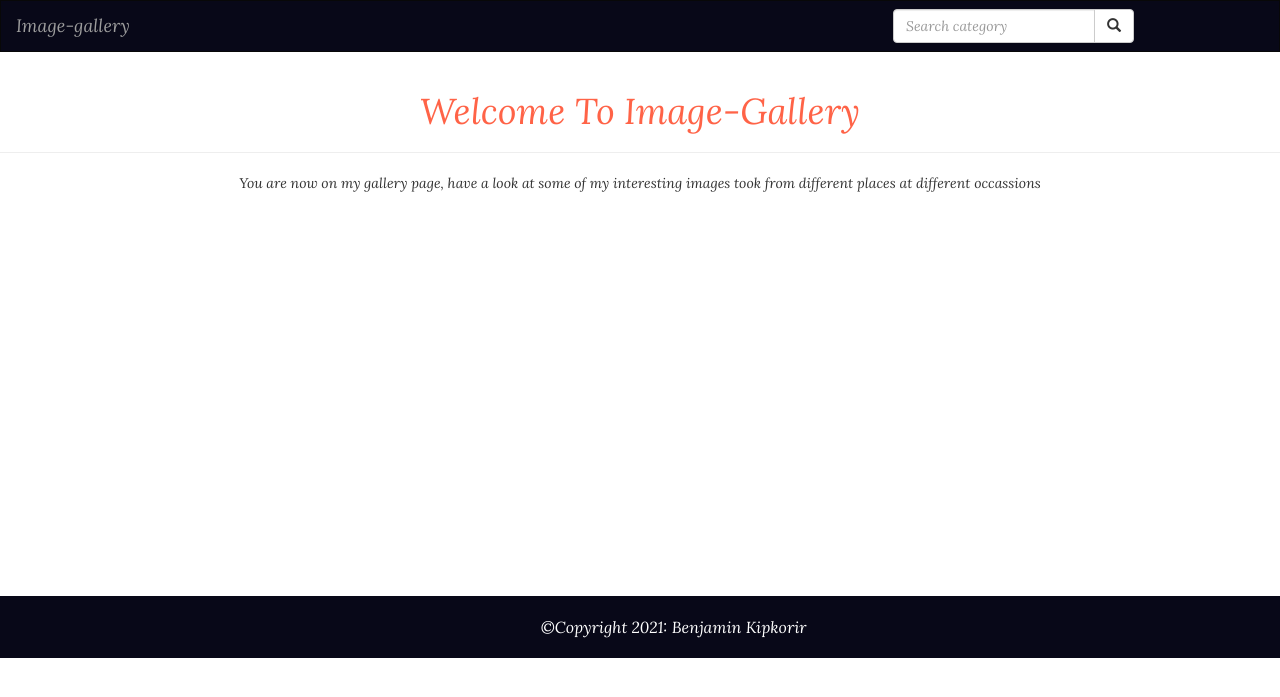
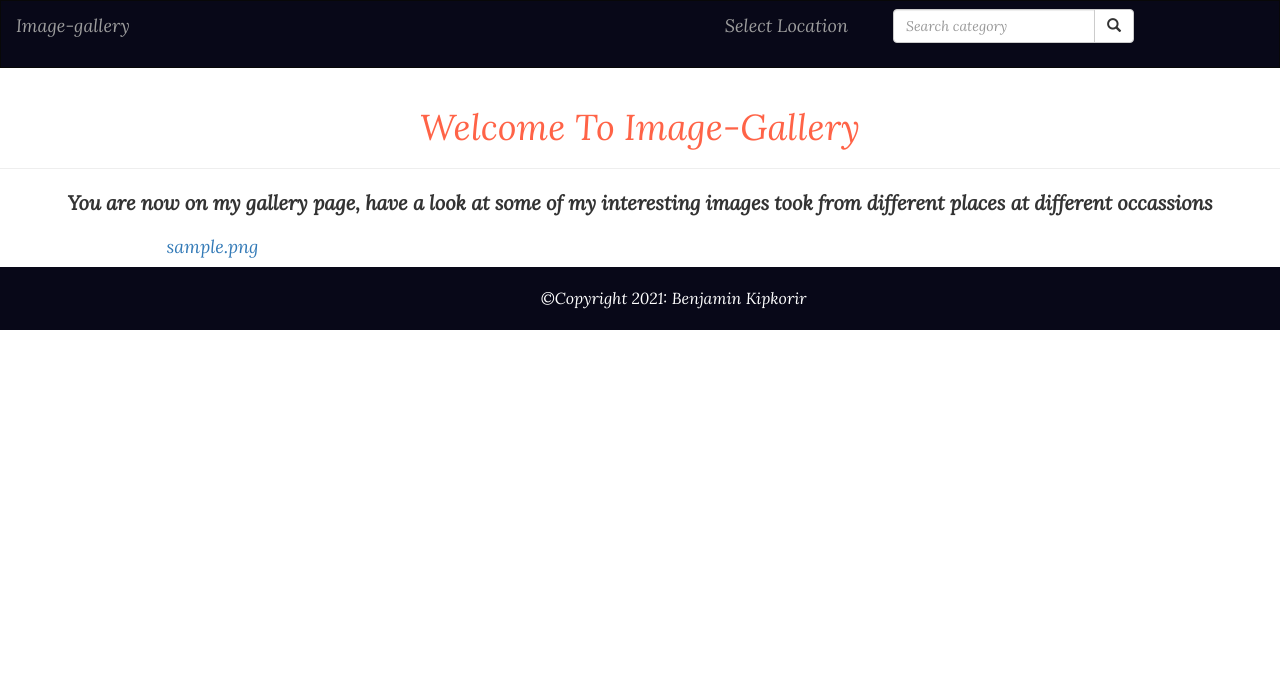
Before and after one commit to Kipkorir2017/image-galle, a Django app: page / in a window 1280 px wide. Shown: the top 697 px of the page. Run offline with Django 3.2, Linux system fonts and the light colour scheme; tables that the repository leaves empty hold one stand-in row (values such as "Sample post"); some libraries are stand-ins or nearby versions.

Commit message:
add changes to templates files and style.css

```diff
--- a/gallery/templates/home.html
+++ b/gallery/templates/home.html
@@ -11,8 +11,58 @@
         <div class="introduction">
             <h1 class="text-center">Welcome To Image-Gallery</h1>
             <hr>
-            <p id="about" class="text-center">You are now on my gallery page, have a look at some of my interesting images took from different places at different occassions</p>
+            <p id="about" class="text-center" style="font-size:20px;font-weight:bold;">You are now on my gallery page, have a look at some of my interesting images took from different places at different occassions</p>
         </div>
+
+    </div>
+
+    <div class="container">
+        {% for img in images%}
+        <div class="col-lg-3">
+            <a href="#{{img.id}}" data-toggle="modal" data-target="#{{img.id}}">
+                <img src="{{img.image.url}}" class="img-responsive" alt="{{image.name}}" style="width:100%;width:100%">
+                <h4 class="text-center">{{img.image_name}}</h4>
+            </a>
+            <div class="modal fade" id="{{img.id}}" role="dialog">
+                <div class="modal-dialog modal-xl">
+                    <div class="modal-content">
+                        <div class="modal-header">
+                            <button type="button" class="close" data-dismiss="modal">&times;</button>
+                            <h4 class="modal-title">{{img.image_name}}</h4>
+                            <img src="{{img.image.url}}" class="img-responsive" alt="Image"
+                                style="width:100%;max-width:100%">
+                        </div>
+                        <div class="modal-body">
+                            <p class="text-justify">{{img.description}}</p>
+                            <p class="text-left"><b>Location:</b> {{img.location}}</p>
+                            <p class="text-left"><b>Category:</b> {{img.category}}</p>
+                        </div>
+                        <div class="col-xs-10 col-sm-10 col-md-10 col-lg-10 padding-1">
+                            <input id="{{img.id}}-url" class="form-control input-md responsive" type="text"
+                                value="{{img.image.url}}">
+                        </div>
+
+                        <button type="button" onclick="copyToClipboard();">Copy</button>
+
+                        <script>
+                            function copyToClipboard() {
+                                var copyText = document.getElementById("{{img.id}}-url");
+                                copyText.select();
+                                copyText.setSelectionRange(0, 99999)
+                                document.execCommand("copy");
+                                alert('url copied');
+                            }
+                        </script>
+                        <div class="modal-footer">
+                            <button type="button" class="btn btn-default" data-dismiss="modal">Close</button>
+                        </div>
+                    </div>
+
+                </div>
+            </div>
+
+        </div>
+        {%endfor%}
     </div>
 </div>
 <div>
--- a/gallery/templates/navbar.html
+++ b/gallery/templates/navbar.html
@@ -15,6 +15,7 @@
     {% endif %}
 </head>
 <body>
+
 <nav class="navbar navbar-inverse">
   <div class="container-fluid">
     <div class="navbar-header">
@@ -36,6 +37,24 @@
         </form>
       </div>
 
+      <div class=" navbar-right">
+        <ul class="navbar-nav " style="list-style: none">
+            <li class="dropdown">
+                <a class="nav-link dropdown-toggle location navbar-brand" href="#" id="navbarDropdown"
+                    role="button" data-toggle="dropdown" aria-haspopup="true" aria-expanded="false"
+                    style="text-decoration: none; border-radius: 5%;">
+                    Select Location
+                </a>
+                <div class="dropdown-menu dropdown-default" aria-labelledby="navbarDropdown">
+                    {% for location in location %}
+                    <p style="margin-left:2%"><a class="dropdown-item" style="color:tomato"
+                            href="/location/{{location.location_name}}">{{location.location_name}}</a></p>
+                    {%endfor%}
+                </div>
+            </li>
+        </ul>
+    </div>
+      <!-- end of form -->
 
   </div>
 </nav>
--- a/static/css/style.css
+++ b/static/css/style.css
@@ -1,9 +1,12 @@
-.introduction{
-    padding-bottom: 30%;
-}
+/* .introduction{
+    /* padding-bottom: 25%; */
 *{
     font-family: 'Lora', serif;
 
+
+}
+html{
+    overflow: hidden;
 }
 h1{
     color: tomato;
@@ -13,8 +16,13 @@
     background-color: #080818;
     color: white;
     border-radius: 0%;
+    padding-bottom: 16px;
+    overflow: hidden;
+    /* position: fixed;
+    top: 0;
+    width: 100%; */
+}
 
-}
 
 footer {
     background-color: #080818;
```
Also changed, not shown: gallery/templates/imageLocation.html (+61 -0 lines), gallery/templates/search.html (+70 -0 lines).
